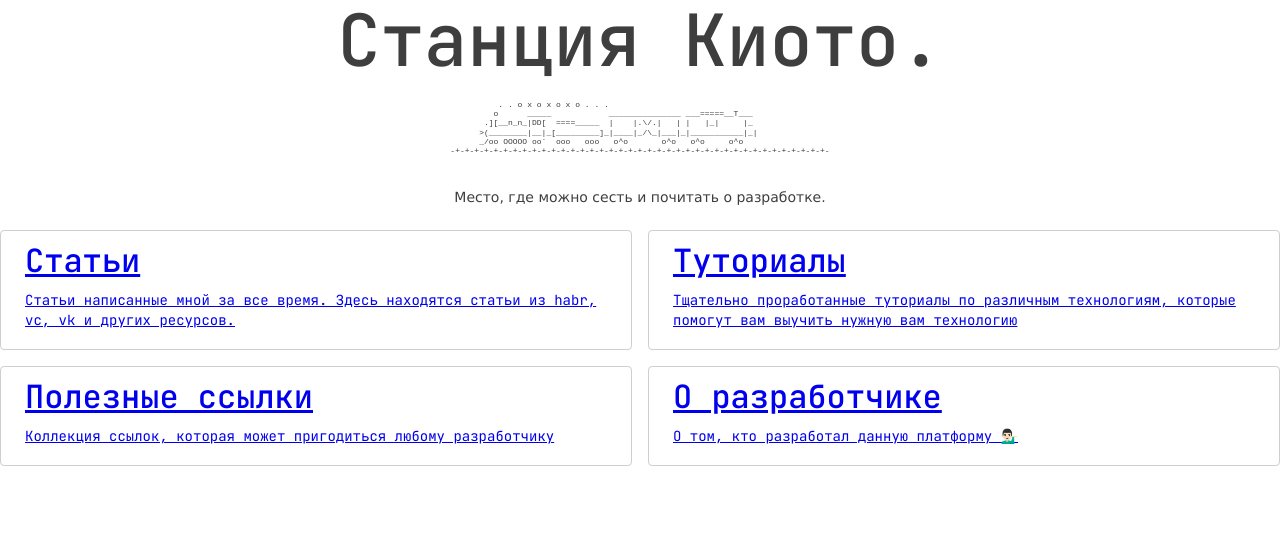
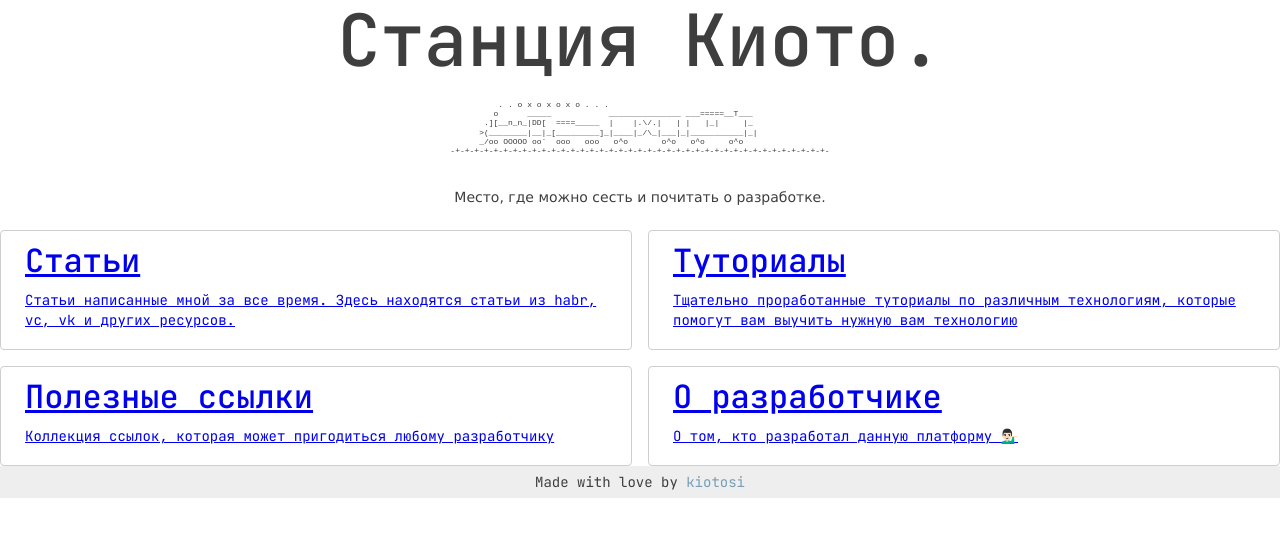
Before and after one commit to tokiory-blog/frontend, an Astro site: page / in a window 1280 px wide. Built offline with nearby package versions, Linux system fonts and the light colour scheme; Astro itself is replaced by a stand-in of ours.

Commit message:
feat(footer): add footer

```diff
--- a/src/components/ui/UIFooter.astro
+++ b/src/components/ui/UIFooter.astro
@@ -1,3 +1,29 @@
+---
+const author = {
+  name: 'kiotosi',
+  link: 'https://github.com/kiotosi'
+};
+---
 <footer class="footer">
+  <div class="footer__contact contact">
+    Made with love by
+    <a href={author.link} class="footer__link">
+      <span class="contact__author">{author.name}</span>
+    </a>
+  </div>
+</footer>
 
-</footer>
+<style lang="scss">
+  .footer {
+    background: #eeeeee;
+    width: 100%;
+    padding: 8px 12px;
+    display: flex;
+    justify-content: space-evenly;
+
+    &__link {
+       text-decoration: none;
+      color: #769fb6;
+     }
+  }
+</style>
```
